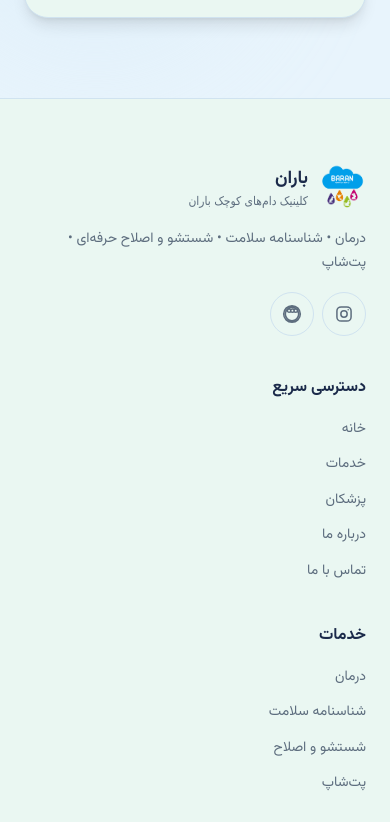
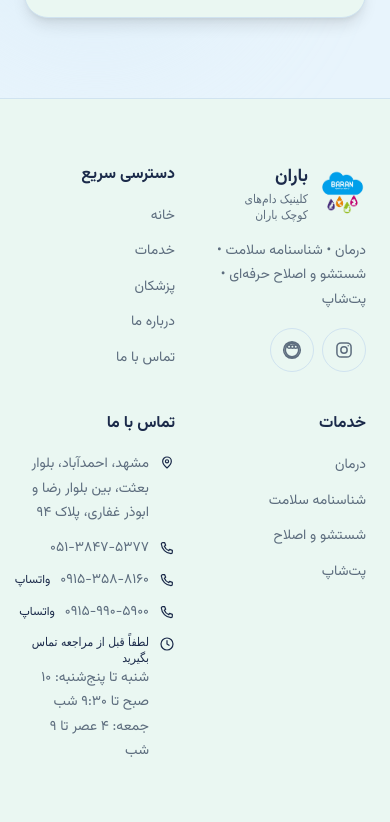
Before and after one commit to MohammadVasei/Baran-Vet-Clinic, a Next.js app: page / in a window 390 px wide. Shown: the part 6682-7504 px from the top of the page. Built offline with nearby package versions, Linux system fonts and the light colour scheme; a web font is replaced by a local one.

Commit message:
footer: 2-column grid on mobile

```diff
--- a/src/components/layout/Footer.tsx
+++ b/src/components/layout/Footer.tsx
@@ -38,7 +38,7 @@ const SOCIALS = [
 export function Footer() {
   return (
     <footer className="border-t border-border bg-surface">
-      <div className="container-site grid gap-10 py-16 md:grid-cols-2 lg:grid-cols-4">
+      <div className="container-site grid gap-10 py-16 grid-cols-2 lg:grid-cols-4">
         <div className="space-y-4">
           <a href="#top" className="flex items-center gap-2.5">
             <Logo className="transition-transform duration-normal ease-out group-hover:-rotate-6" width={48} height={48} />
```
